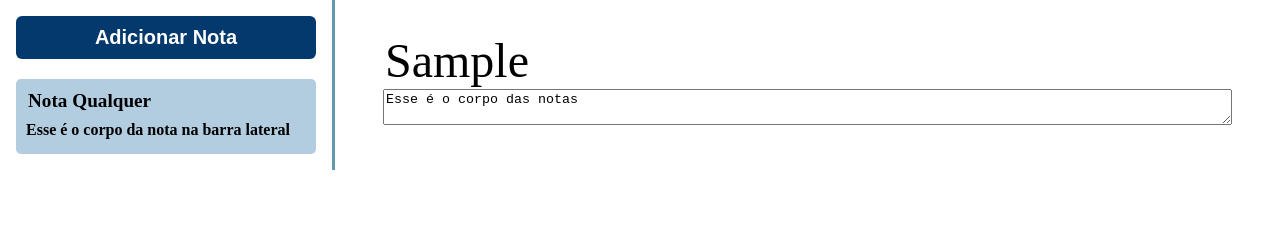
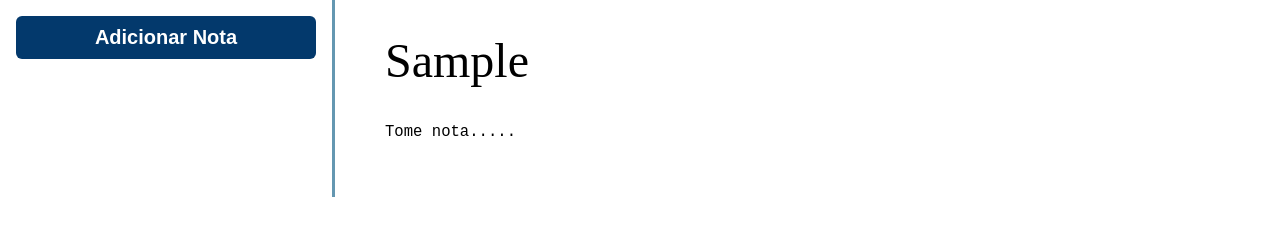
Before and after one commit to DevDaviNickenig/Notes-App-Js, a plain HTML site: page index.html in a window 1280 px wide. Both pictures are taken after typing "Sample" into the empty fields and a click on the button "Adicionar Nota". Drawn offline with Linux system fonts and the light colour scheme.

Commit message:
update e typo fixes

```diff
--- a/index.html
+++ b/index.html
@@ -1,16 +1,16 @@
 <!DOCTYPE html>
 <html lang="pt-br">
   <head>
-    <meta charset="UTF-8">
-    <meta name="viewport" content="width=device-width, initial-scale=1.0">
-    <link rel="stylesheet" href="css/reset.css">
-    <link rel="stylesheet" href="css/style.css">
+    <meta charset="UTF-8" />
+    <meta name="viewport" content="width=device-width, initial-scale=1.0" />
+    <link rel="stylesheet" href="css/reset.css" />
+    <link rel="stylesheet" href="css/style.css" />
     <title>Notes App</title>
   </head>
   <body>
     <!-- LATERAL DO APP -->
     <div class="notas" id="app">
-        <div class="barra__lateral">
+      <!-- <div class="barra__lateral">
             <button class="adicionar__nota">Adicionar Nota</button>
             <div class="notas__lista">
                 <div class="notas__lista-item notas__lista-item--selecionado">
@@ -19,12 +19,12 @@
                     <div class="notas__pequeno-atualizado">Quarta 15:29</div>
                 </div>
             </div>
-        </div>
+        </div> -->
       <!-- EDITOR DE NOTAS -->
-    <div class="notas__editor">
+      <!-- <div class="notas__editor">
             <input type="text" class="notas__titulo" placeholder="Digite o Título">
-        <textarea name="notas__editor-corpo">Esse é o corpo das notas</textarea>
-    </div>
+            <textarea class="notas__editor-corpo">Esse é o corpo das notas</textarea>
+        </div> -->
     </div>
 
     <script src="./js/main.js" type="module"></script>
--- /dev/null
+++ b/js/VisualizadorNotas.js
@@ -0,0 +1,39 @@
+export default class VisualizadorNotas {
+  constructor(root, { selecaoNota, addNota, editNota, deletarNota } = {}) {
+    this.root = root;
+    this.selecaoNota = selecaoNota;
+    this.addNota = addNota;
+    this.editNota = editNota;
+    this.deletarNota = deletarNota;
+    this.root.innerHTML = `
+            <div class="notas" id="app">
+            <div class="barra__lateral">
+                <button class="adicionar__nota">Adicionar Nota</button>
+                <div class="notas__lista">
+                </div>
+            </div>
+            <!-- EDITOR DE NOTAS -->
+            <div class="notas__editor">
+                <input type="text" class="notas__titulo" placeholder="Digite o Título">
+                <textarea class="notas__editor-corpo">Tome nota.....</textarea>
+            </div>
+        `;
+
+    const botaoAdd = this.root.querySelector(".adicionar__nota");
+    const entradaTitulo = this.root.querySelector(".notas__titulo");
+    const entradaCorpo = this.root.querySelector(".notas__editor-corpo");
+
+    botaoAdd.addEventListener("click", () => {
+      this.addNota();
+    });
+
+    [entradaTitulo, entradaCorpo].forEach((input) => {
+      input.addEventListener("blur", () => {
+        const tituloAtualizado = entradaTitulo.value.trim();
+        const corpoAtualizado = entradaCorpo.value.trim();
+
+        this.editNota(tituloAtualizado, corpoAtualizado);
+      });
+    });
+  }
+}
--- a/js/main.js
+++ b/js/main.js
@@ -1,4 +1,17 @@
 import NotesAPI from "./notesAPi.js";
+import VisualizadorNotas from "./VisualizadorNotas.js";
+
+const app = document.getElementById("app");
+const vizualizar = new VisualizadorNotas(app, {
+  addNota() {
+    console.log("yayy");
+  },
+
+  editNota(tituloNovo, corpoNovo) {
+    console.log(tituloNovo);
+    console.log(corpoNovo);
+  },
+});
 
 // NotesAPI.salvarNotas({
 //     id: 497,
@@ -7,5 +20,3 @@ import NotesAPI from "./notesAPi.js";
 // });
 
 // NotesAPI.deletarNota(394);
-
-console.log(NotesAPI.pegarNotas());
```
Lines whose indentation alone changed are shown as unchanged.
